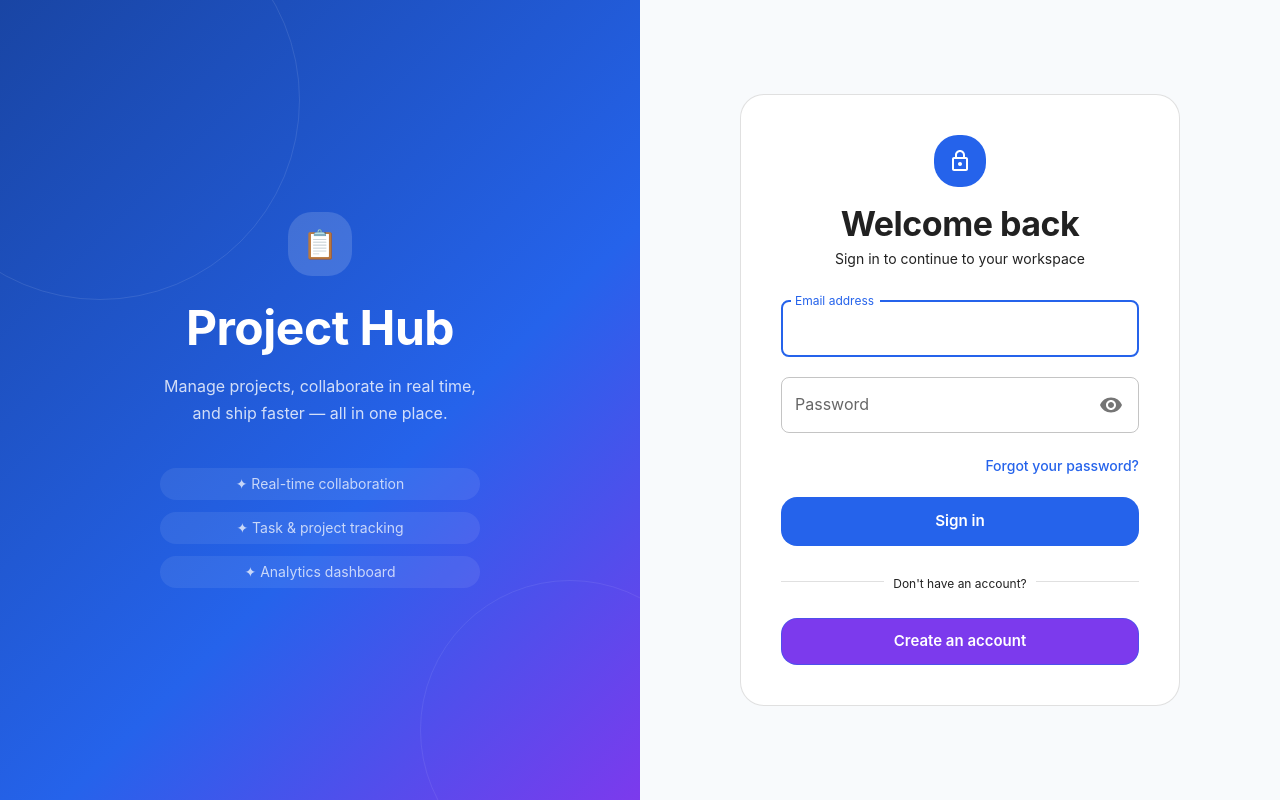
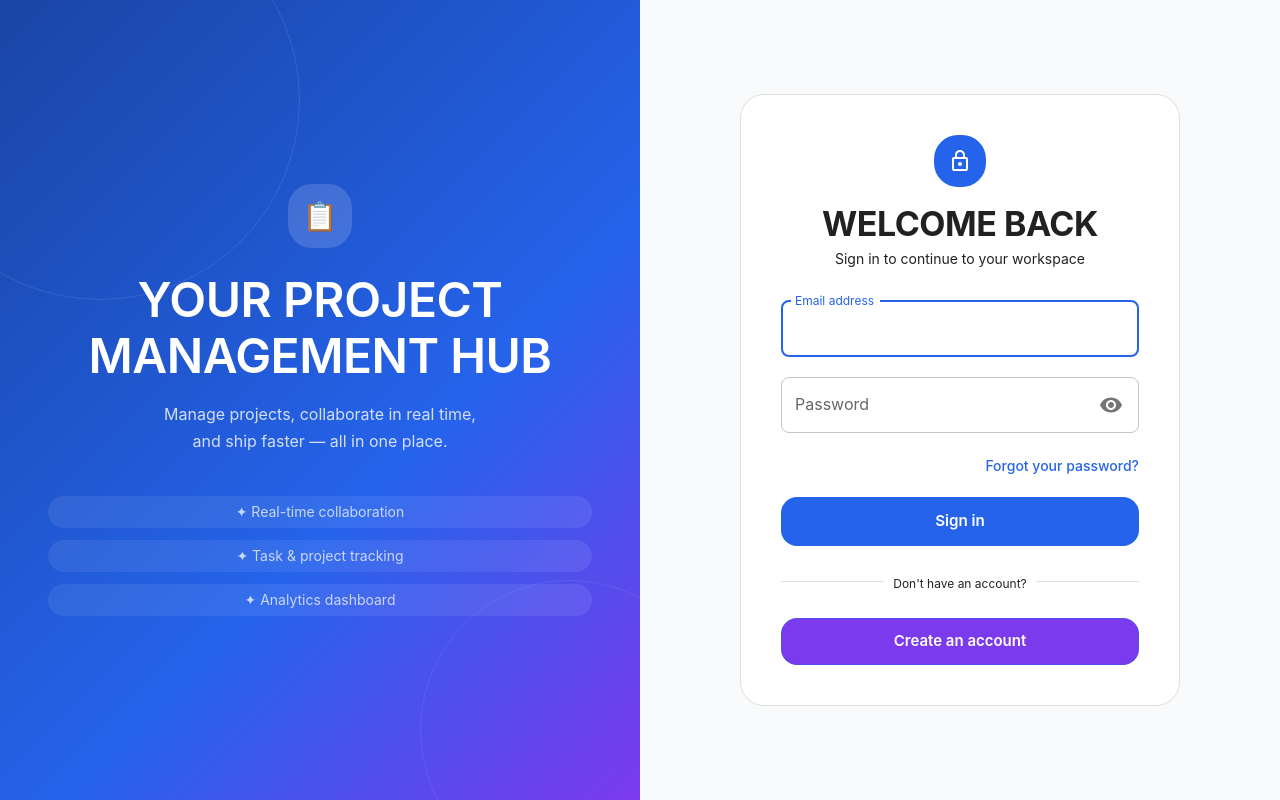
Before and after one commit to soulmate6335/project-management-dashboard, a React (Vite) app in the folder frontend/: page /login in a window 1280 px wide. Built offline with nearby package versions, Linux system fonts and the light colour scheme; no server answers.

Commit message:
update frontend

```diff
--- a/frontend/src/layouts/AuthLayout.tsx
+++ b/frontend/src/layouts/AuthLayout.tsx
@@ -50,8 +50,8 @@ export default function AuthLayout() {
               📋
             </Box>
 
-            <Typography variant="h3" gutterBottom sx={{ fontWeight: 700, letterSpacing: '-0.5px' }}>
-              Project Hub
+            <Typography variant="h3" gutterBottom sx={{ fontWeight: 600, letterSpacing: '-0.5px' }}>
+              YOUR PROJECT MANAGEMENT HUB
             </Typography>
             <Typography variant="body1" sx={{ opacity: 0.8, maxWidth: 320, mx: 'auto', lineHeight: 1.7 }}>
               Manage projects, collaborate in real time, and ship faster — all in one place.
@@ -96,7 +96,7 @@ export default function AuthLayout() {
         }}>
           {isMobile && (
             <Box sx={{ textAlign: 'center', mb: 3 }}>
-              <Typography variant="h5" sx={{ fontWeight: 700 }}>📋 Project Hub</Typography>
+              <Typography variant="h5" sx={{ fontWeight: 700 }}>📋 YOUR PROJECT MANAGEMENT HUB</Typography>
             </Box>
           )}
           <Outlet />
--- a/frontend/src/pages/LoginPage.tsx
+++ b/frontend/src/pages/LoginPage.tsx
@@ -87,7 +87,7 @@ export default function LoginPage() {
           <LockOutlinedIcon sx={{ color: 'white', fontSize: 24 }} />
         </Box>
         <Typography variant="h4" sx={{ letterSpacing: '-0.5px', fontWeight: 700 }}>
-          Welcome back
+         WELCOME BACK
         </Typography>
         <Typography variant="body2" color="text.secondary" sx={{ mt: 0.5 }}>
           Sign in to continue to your workspace
--- a/frontend/src/pages/RegisterPage.tsx
+++ b/frontend/src/pages/RegisterPage.tsx
@@ -1,6 +1,6 @@
 // src/pages/RegisterPage.tsx [FRONTEND]
 import { useEffect, useState } from 'react';
-import { useForm }             from 'react-hook-form';
+import { useForm, useWatch }   from 'react-hook-form';
 import { Link as RouterLink, useNavigate } from 'react-router-dom';
 import {
   Alert, Box, Button, CircularProgress, Collapse, Divider,
@@ -56,14 +56,14 @@ export default function RegisterPage() {
   const {
     register,
     handleSubmit,
-    watch,
+    control,
     formState: { errors, isSubmitting },
   } = useForm<RegisterFormValues>({
     defaultValues: { name: '', email: '', password: '', confirmPassword: '' },
     mode: 'onTouched',
   });
 
-  const passwordValue = watch('password');
+  const passwordValue = useWatch({ control, name: 'password' });
 
   const onSubmit = async (values: RegisterFormValues) => {
     const result = await dispatch(
@@ -93,10 +93,10 @@ export default function RegisterPage() {
           <PersonAddOutlinedIcon sx={{ color: 'white', fontSize: 24 }} />
         </Box>
         <Typography variant="h4" sx={{ fontWeight: 700, letterSpacing: '-0.5px' }}>
-          Create an account
+          CREATE ACCOUNT
         </Typography>
         <Typography variant="body2" color="text.secondary" sx={{ mt: 0.5 }}>
-          Get started — it's free. No credit card required.
+          Welcome! Please enter your details to create a new account.
         </Typography>
       </Box>
 
@@ -265,7 +265,7 @@ export default function RegisterPage() {
           py: 1.2,
         }}
       >
-        Sign in instead
+        Sign in to your account
       </Button>
     </Box>
   );
```
